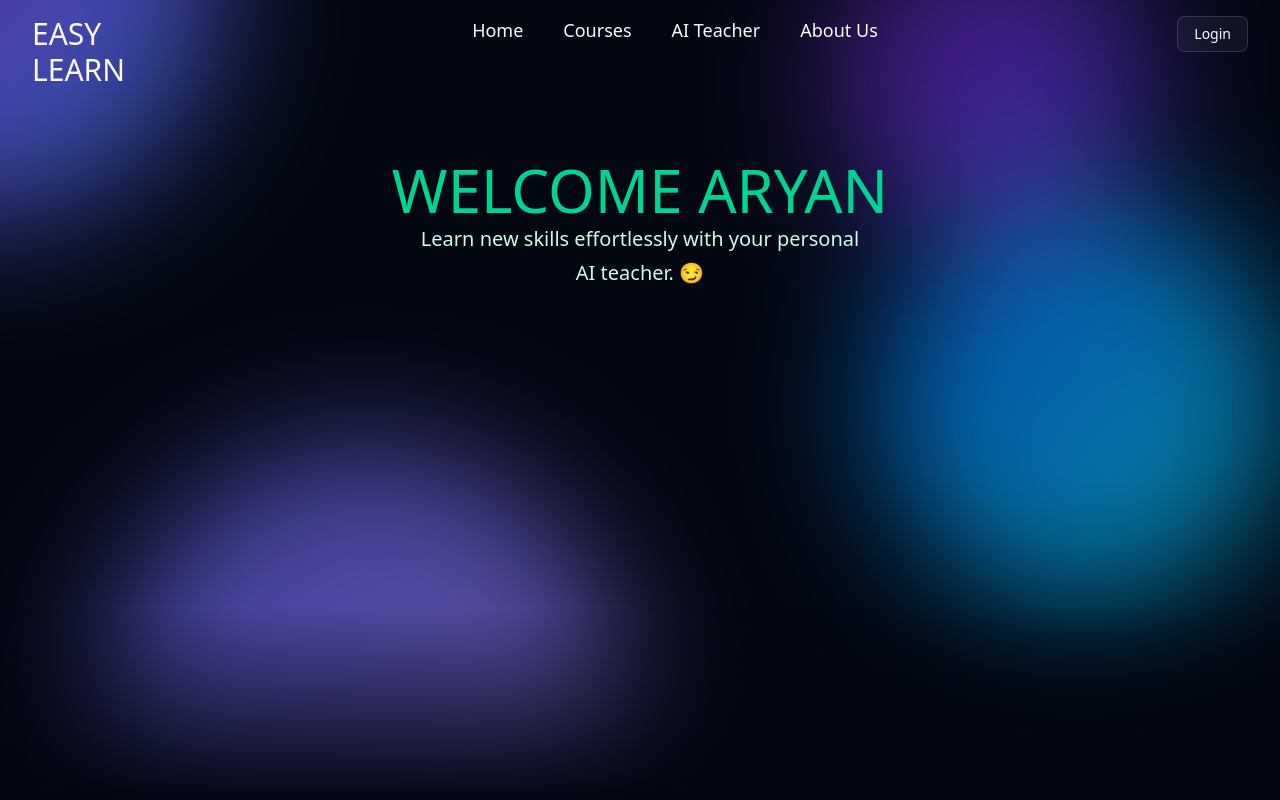
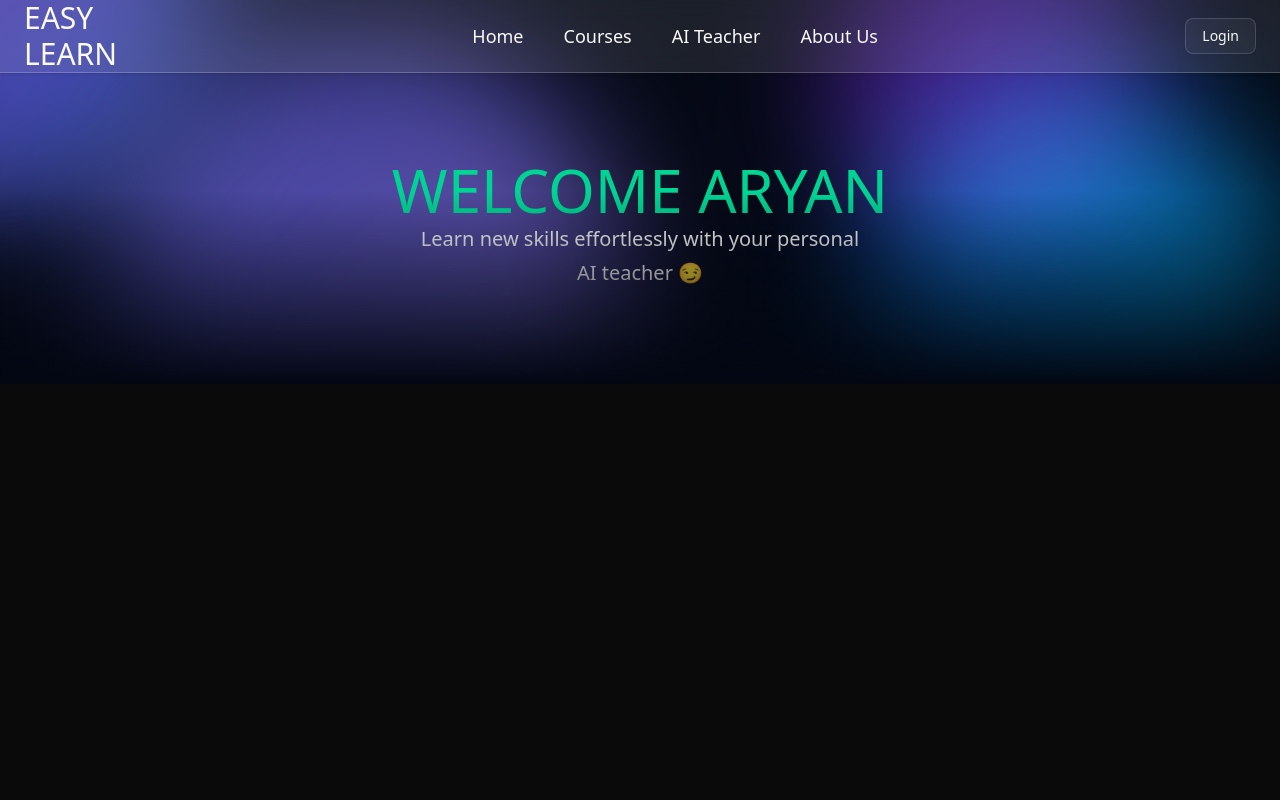
Before and after one commit to itswaytodark/EASY_LEARN, a React (Vite) app in the folder front-end/: page / in a window 1280 px wide. Built offline with nearby package versions, Linux system fonts and the light colour scheme.

Commit message:
edited home page layout

```diff
--- a/front-end/src/components/navbar.jsx
+++ b/front-end/src/components/navbar.jsx
@@ -5,7 +5,7 @@ import { Link } from "react-router-dom";
 
 function Navbar() {
   return (
-    <nav className="fixed top-0 left-0 right-0 z-50 py-4 px-8 flex   ">
+    <nav className="fixed top-0 left-0 w-full bg-white/10 backdrop-blur-md border-b border-white/20 shadow-sm z-50 flex items-center px-6  ">
 
       <Link to="/">
         <h1 className="text-3xl font-extralight pointer">
--- a/front-end/src/components/ui/background.jsx
+++ b/front-end/src/components/ui/background.jsx
@@ -2,7 +2,7 @@ import React from 'react';
 
 const Background = () => {
   return (
-     <div className="relative flex min-h-screen items-center justify-center overflow-hidden bg-gray-950 text-white font-inter">
+     <div className="relative flex h-96 items-center justify-center overflow-hidden bg-gray-950 text-white font-inter">
 
       {/* Glowing Gradient Background Elements */}
       {/* Glow 1: Top-left purple/blue */}
--- a/front-end/src/pages/home.jsx
+++ b/front-end/src/pages/home.jsx
@@ -2,15 +2,19 @@ import Background from "../components/ui/background";
 
 function Home() {
   return (
+    <>
     <div className="relative w-full min-h-screen overflow-hidden">
       <Background />
       <div className="absolute inset-0 flex top-40 px-7 items-center z-10 flex-col ">
         <h1 className="text-6xl font-marcellus text-emerald-400">WELCOME ARYAN</h1>
-        <p className="text-emerald-100 font-extralight my-1 text-[20px]">Learn new skills effortlessly with your personal</p>
-        <p className="text-emerald-100 font-light text-[20px]">AI teacher. 😏</p>
-
+        <p className="text-white font-extralight my-1 text-[20px]">Learn new skills effortlessly with your personal</p>
+        <p className="text-white font-light text-[20px]">AI teacher 😏</p>
       </div>
     </div>
+
+
+</>
+
   );
 }
 
```
